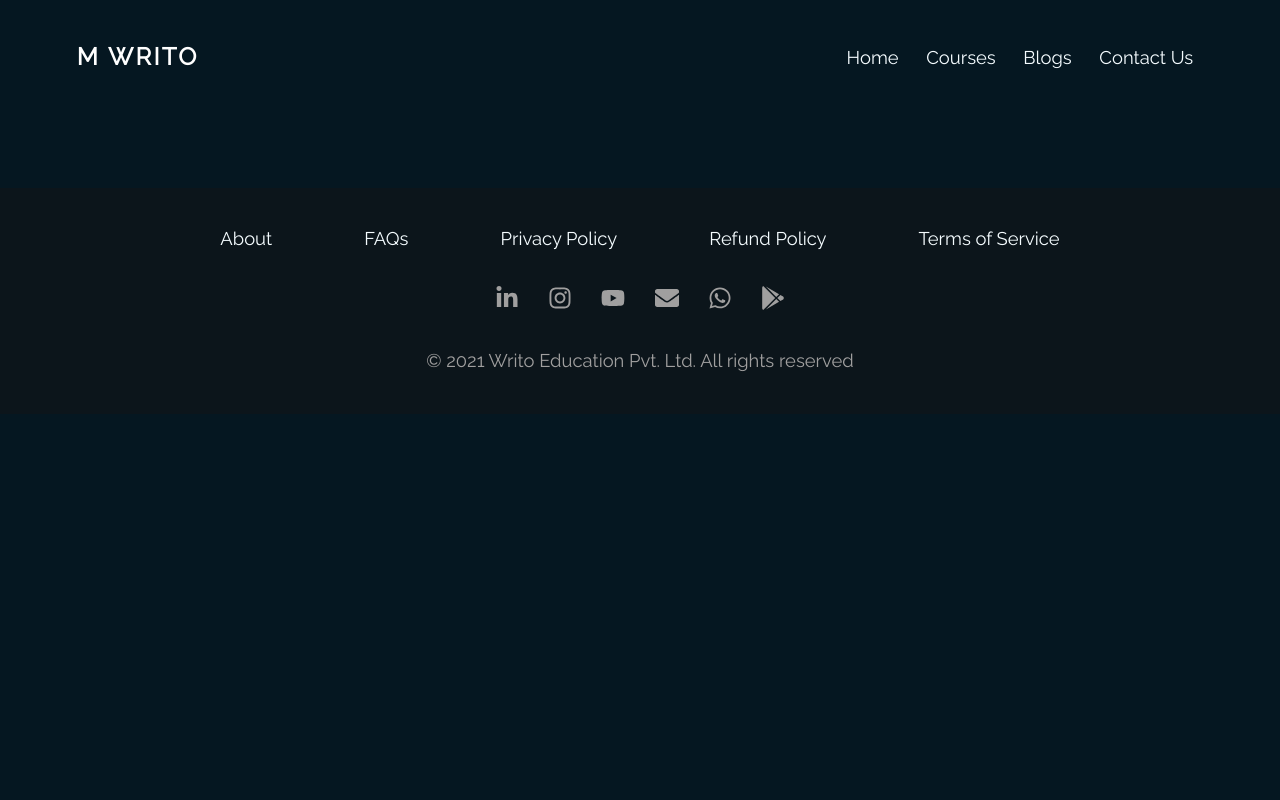
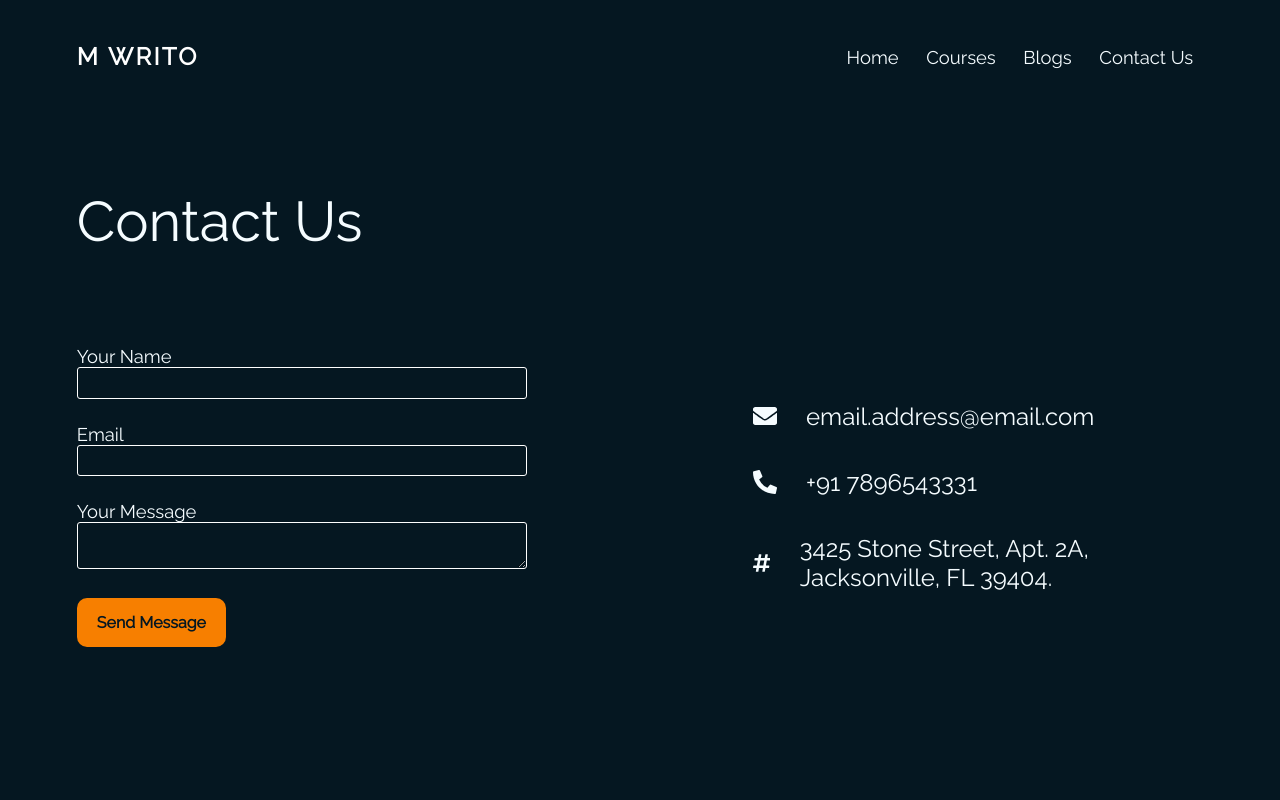
Before and after one commit to ggsingla/mwrito-website, a React (Create React App) app: page /contactus in a window 1280 px wide. Shown: the top 800 px of the page. Built offline with nearby package versions, Linux system fonts and the light colour scheme; no server answers.

Commit message:
contact-us routing

```diff
--- a/src/App.js
+++ b/src/App.js
@@ -7,8 +7,9 @@ import BlogsPage from './Pages/blogsPage';
 import CoursePage from './Pages/CoursePage';
 import { Footer } from './components/Footer/Footer';
 import { Nav } from './components/NavBar';
-import Background from './components/background';
 import { DownloadPage } from './Pages/downloadPage';
+import { ContactPage } from './Pages/contactPage';
+
 const theme = {
   colors: {
     dark: '#051721',
@@ -29,6 +30,7 @@ function App() {
           <Route path='blogs' element={<BlogsPage/>} />
           <Route path='courses' element={<CoursePage/>} />
           <Route path='download' element={<DownloadPage/>} />
+          <Route path='contactus' element={<ContactPage/>} />
           {/* <Route path='/blogs' component={BlogPage} />
           <Route path='/courses' component={CoursePage} /> */}
         </Routes>
--- /dev/null
+++ b/src/Pages/contactPage.js
@@ -0,0 +1,9 @@
+import { ContactForm } from "../components/ContactUs/ContactForm"
+
+export const ContactPage = () => {
+    return (
+        <>
+          <ContactForm />
+        </>
+    )
+}
--- a/src/components/ContactUs/ContactForm.js
+++ b/src/components/ContactUs/ContactForm.js
@@ -1,4 +1,3 @@
-import { Button } from "../styles/BasicUI/Button.styled";
 import { StyledH1 } from "../styles/Header.styled";
 import { Container, StyledSection } from "../styles/BasicUI/Container.styled";
 import { UserFields } from "./UserFields";
--- a/src/components/NavBar.js
+++ b/src/components/NavBar.js
@@ -23,7 +23,9 @@ export const Nav = (props) => {
             <Link to='/blogs'>
               <li>Blogs</li>
             </Link>
-            <li>Contact Us</li>
+            <Link to= '/contactus'>
+              <li>Contact Us</li>
+            </Link>
           </ul>
         </NavLinks>
         <Burger menu = {isOpen} onClick = {() => setIsOpen(prev => !prev)}><FaBars/></Burger>
```
